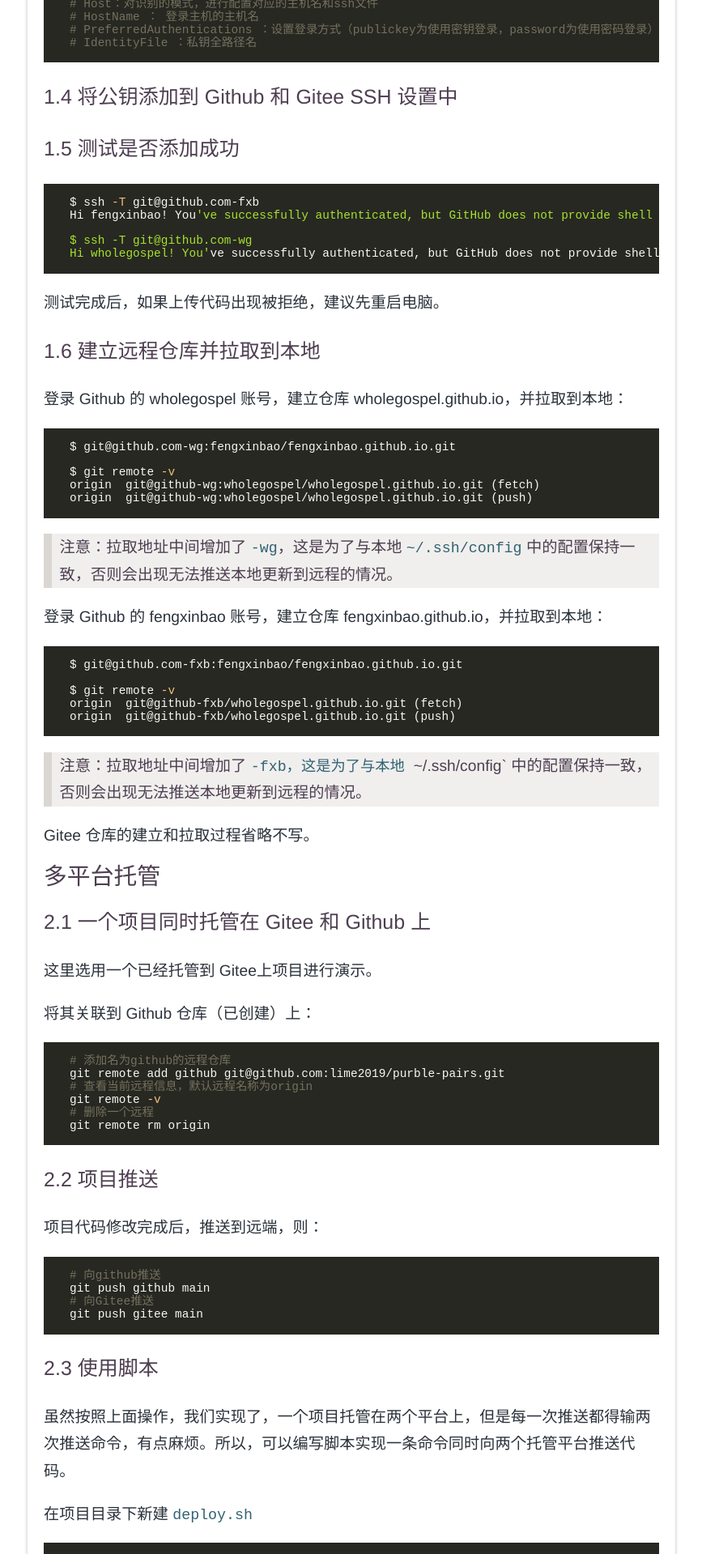
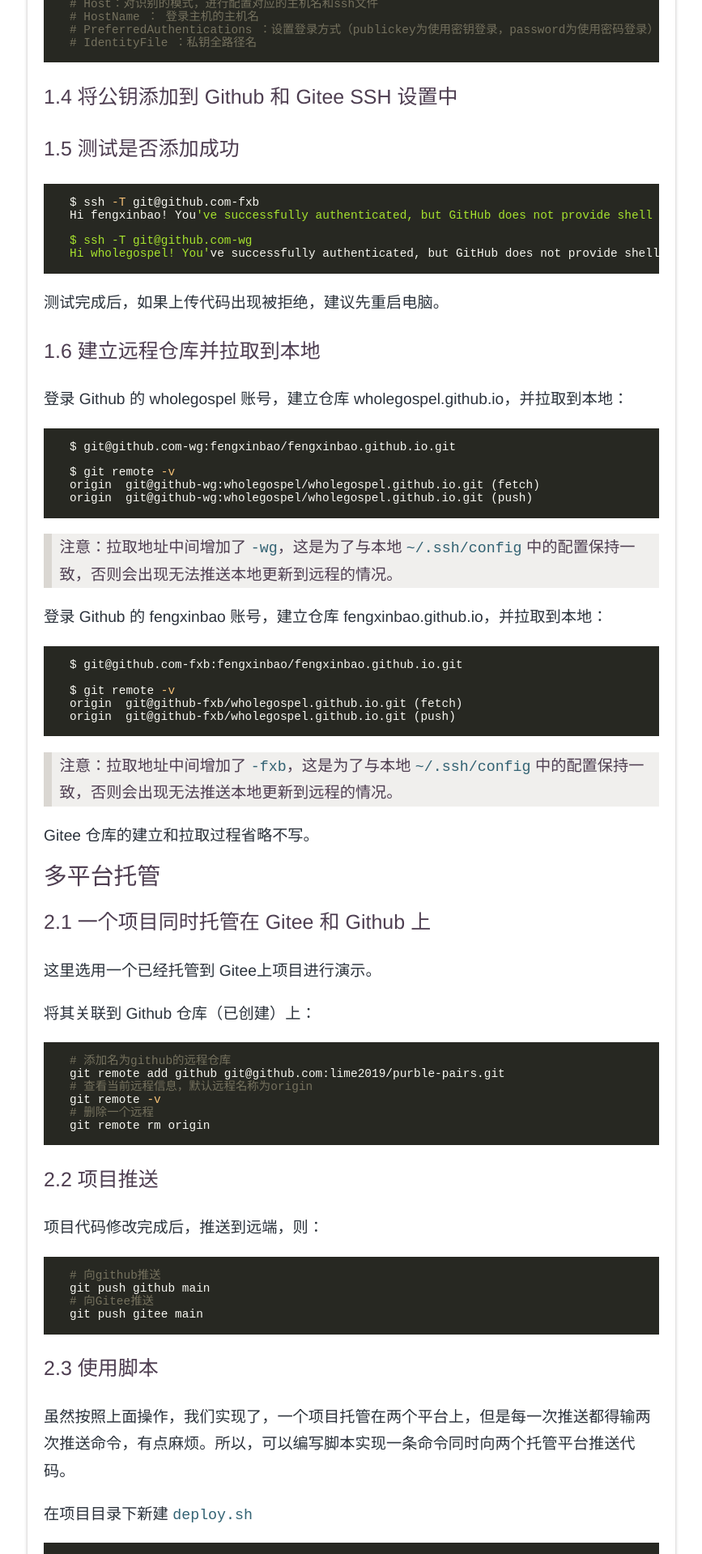
Before and after one commit to fengxinbao/fengxinbao.github.io, a Jekyll site: the page built from _posts/2022-05-08-Git多密钥配置和多平台托管.md, in a window 1280 px wide. Shown: the part 2210-4129 px from the top of the page at 81% size, without its empty margins (206-1073 px from the left). Built offline with Jekyll 4.4.1, drawn with Linux system fonts in a browser that asks for light colours; some web fonts are replaced; comment, search, counter and statistics services are not loaded.

Commit message:
Update 2022-05-08

````diff
--- a/_posts/2022-05-08-Git多密钥配置和多平台托管.md
+++ b/_posts/2022-05-08-Git多密钥配置和多平台托管.md
@@ -131,7 +131,7 @@ origin	git@github-fxb/wholegospel.github.io.git (fetch)
 origin	git@github-fxb/wholegospel.github.io.git (push)
 ```
 
->  注意：拉取地址中间增加了 `-fxb，这是为了与本地 `~/.ssh/config` 中的配置保持一致，否则会出现无法推送本地更新到远程的情况。
+>  注意：拉取地址中间增加了 `-fxb`，这是为了与本地 `~/.ssh/config` 中的配置保持一致，否则会出现无法推送本地更新到远程的情况。
 
 Gitee 仓库的建立和拉取过程省略不写。
 
--- a/assets/css/main.css
+++ b/assets/css/main.css
@@ -1408,6 +1408,7 @@ blockquote {
   font-weight: normal;
   margin-left: 0;
   margin-right: 0;
+  padding-right: 0.5em;
 }
 
 
````
